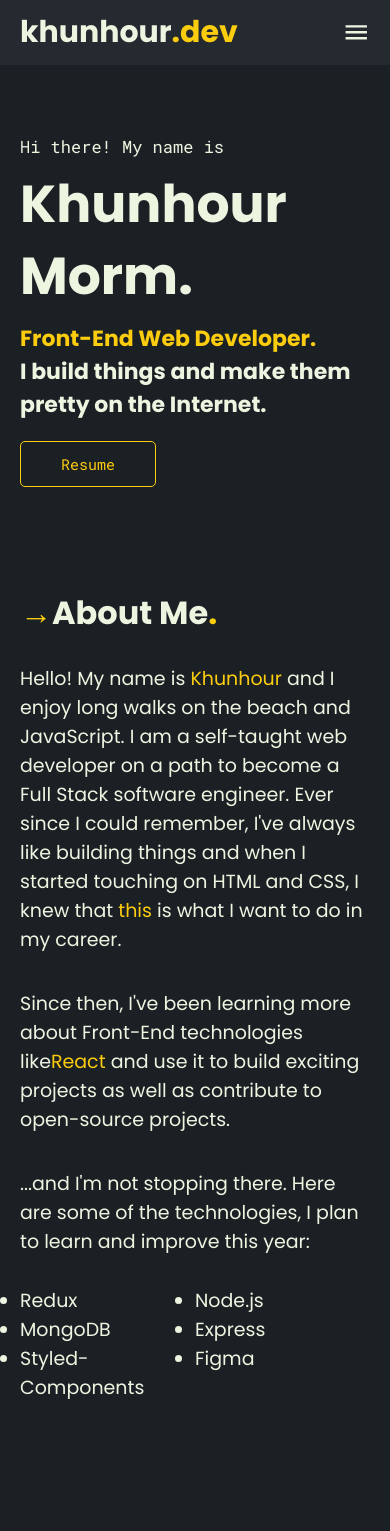
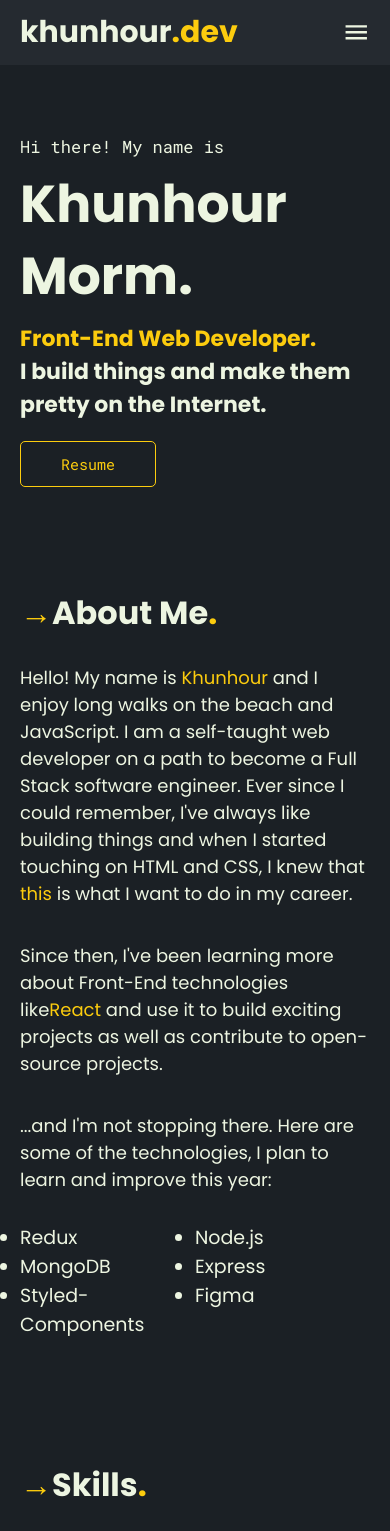
Before and after one commit to khunhour/portfolio, a React (Create React App) app: page / in a window 390 px wide. Shown: the top 1531 px of the page. Built offline with nearby package versions, Linux system fonts and the light colour scheme.

Commit message:
edit p font size for screen 550px

```diff
--- a/public/style.css
+++ b/public/style.css
@@ -105,6 +105,9 @@ span {
 	section {
 		padding: 45px 25px;
 	}
+	p {
+		font-size: 18px;
+	}
 }
 
 @media (max-width: 500px) {
--- a/src/Header/Header.css
+++ b/src/Header/Header.css
@@ -60,7 +60,7 @@ nav ul li a {
 }
 
 nav ul li a:hover {
-	border: solid 1px var(--accent-color);
+	/* border: solid 1px var(--accent-color); */
 	color: var(--accent-color);
 }
 
@@ -123,6 +123,10 @@ nav ul li a:hover {
 	header {
 		padding: 10px 25px;
 	}
+	ul.active + .menu-btn {
+		right: 20px;
+		top: 20px;
+	}
 }
 
 @media (max-width: 500px) {
```
